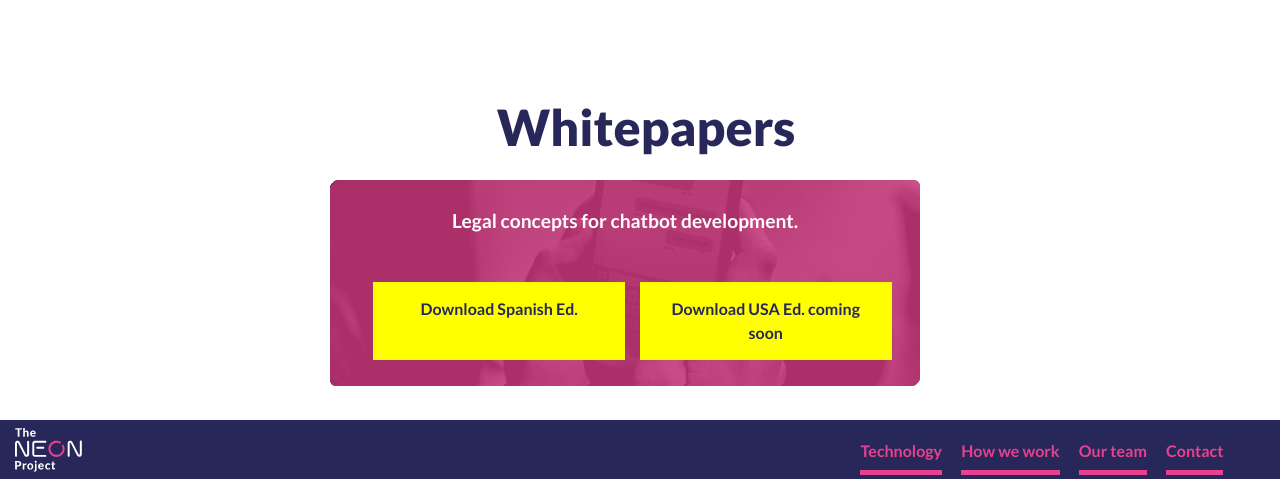
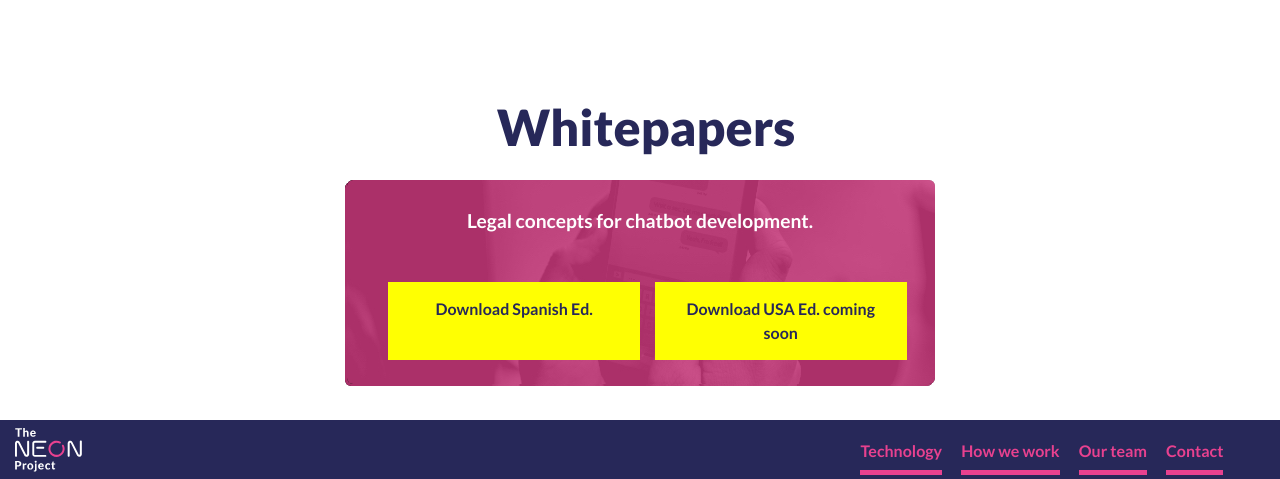
Before and after one commit to Wealize/TheNeonProject.github.io, a plain HTML site: page index.html in a window 1280 px wide. Shown: the part 5699-6178 px from the top of the page. Drawn offline with nearby package versions, Linux system fonts and the light colour scheme.

Commit message:
Remove css class

```diff
--- a/index.html
+++ b/index.html
@@ -287,7 +287,7 @@
                 </div>
             </div>
 
-            <div class="row col-lg-12">
+            <div class="row">
                 <div class="whitepaper-block center-block">
                     <p class="text-inverse legal-title">
                         Legal concepts for chatbot development.
```
